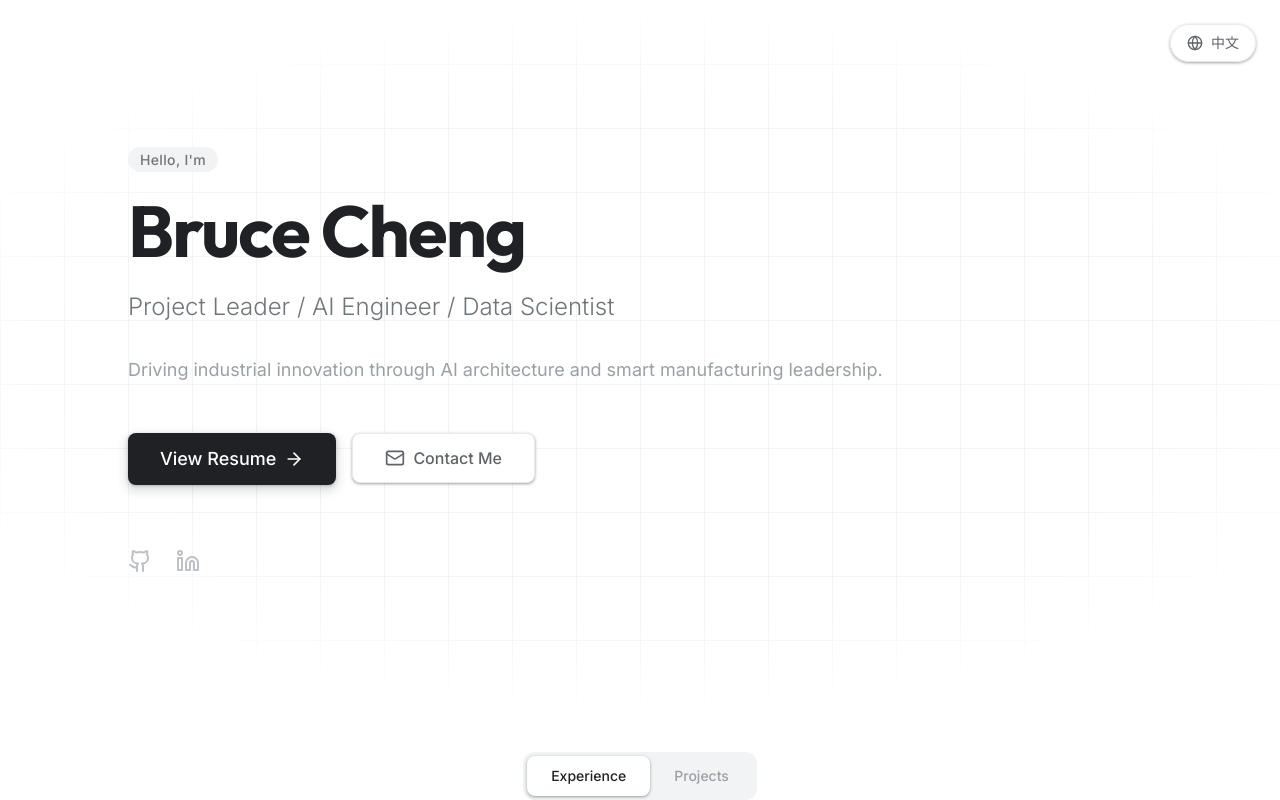
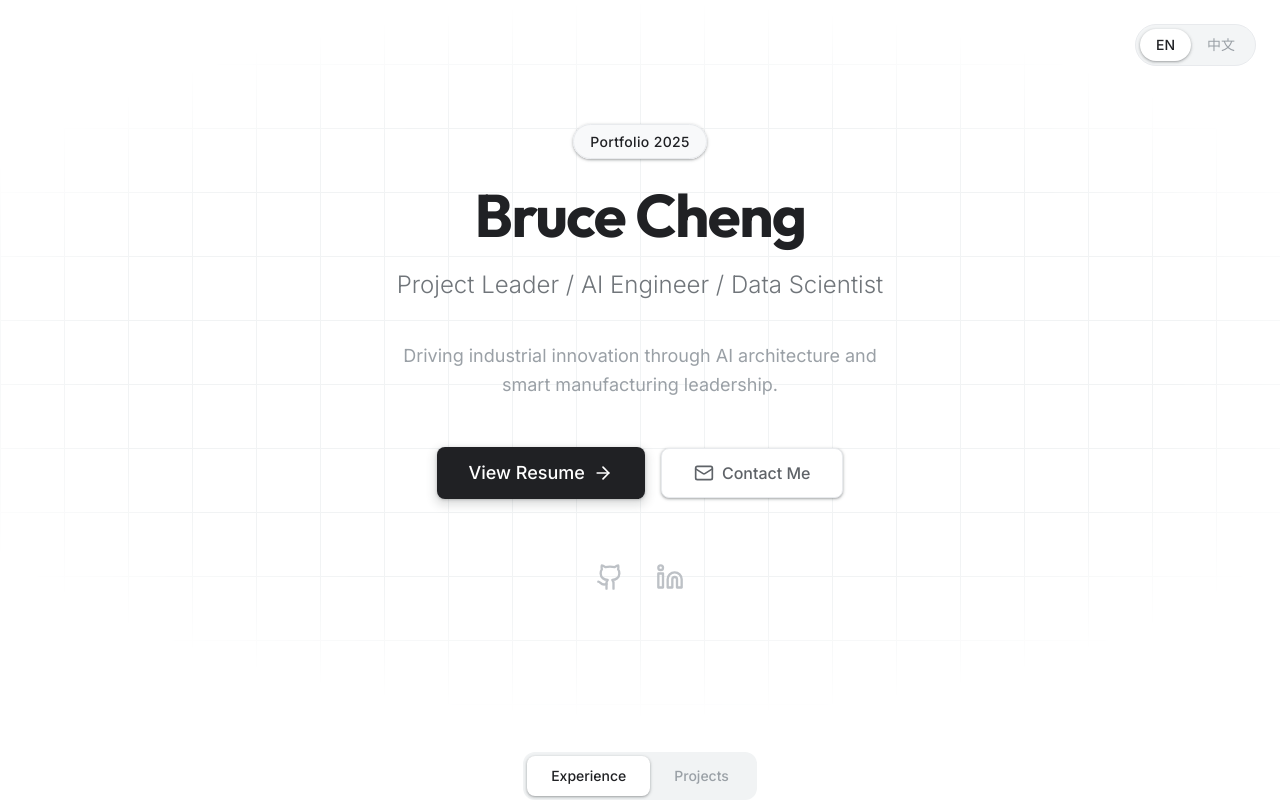
Before and after one commit to bruce-lcz/bruce-lcz.github.io, a React (Vite) app: page / in a window 1280 px wide. Shown: the top 800 px of the page. Built offline with nearby package versions, Linux system fonts and the light colour scheme.

Commit message:
feat: update hero UI, fix LinkedIn link, and add favicon

```diff
--- a/index.html
+++ b/index.html
@@ -1,14 +1,17 @@
 <!doctype html>
 <html lang="en">
+
 <head>
   <meta charset="UTF-8" />
-    <link rel="icon" type="image/svg+xml" href="/vite.svg" />
+  <link rel="icon" type="image/svg+xml" href="/favicon.svg" />
   <meta name="viewport" content="width=device-width, initial-scale=1.0" />
-    <title>Bruce Cheng | Portfolio</title>
+  <title>Bruce Cheng</title>
   <meta name="description" content="Portfolio of Bruce Cheng - Project Leader, AI Engineer, and Data Scientist." />
 </head>
+
 <body>
   <div id="root"></div>
   <script type="module" src="/src/main.tsx"></script>
 </body>
+
 </html>
--- a/src/components/Hero.tsx
+++ b/src/components/Hero.tsx
@@ -7,51 +7,64 @@ export const Hero = () => {
     const { identity, links } = config;
 
     return (
-        <section className="relative min-h-[90vh] flex flex-col justify-center px-6 lg:px-20 py-20 bg-white overflow-hidden">
+        <section className="relative min-h-[90vh] flex flex-col justify-center items-center px-6 py-20 bg-white overflow-hidden">
             {/* Minimal Grid Background Pattern */}
             <div className="absolute inset-0 bg-[linear-gradient(to_right,#f1f3f4_1px,transparent_1px),linear-gradient(to_bottom,#f1f3f4_1px,transparent_1px)] bg-[size:4rem_4rem] [mask-image:radial-gradient(ellipse_60%_50%_at_50%_50%,#000_70%,transparent_100%)] pointer-events-none" />
 
             {/* Language Toggle */}
             <div className="absolute top-6 right-6 z-20">
-                <button
-                    onClick={toggleLanguage}
-                    className="flex items-center gap-2 px-4 py-2 rounded-full bg-white/80 backdrop-blur-sm border border-gray-200 shadow-sm hover:shadow-md transition-all text-sm font-medium text-gray-700 hover:text-primary"
-                >
-                    <Globe className="w-4 h-4" />
-                    <span>{language === 'en' ? '中文' : 'English'}</span>
-                </button>
+                <div className="flex bg-gray-100/80 backdrop-blur-sm p-1 rounded-full border border-gray-200">
+                    <button
+                        onClick={() => language !== 'en' && toggleLanguage()}
+                        className={`px-4 py-1.5 rounded-full text-sm font-medium transition-all ${language === 'en'
+                                ? 'bg-white text-gray-900 shadow-sm'
+                                : 'text-gray-500 hover:text-gray-900'
+                            }`}
+                    >
+                        EN
+                    </button>
+                    <button
+                        onClick={() => language !== 'zh' && toggleLanguage()}
+                        className={`px-4 py-1.5 rounded-full text-sm font-medium transition-all ${language === 'zh'
+                                ? 'bg-white text-gray-900 shadow-sm'
+                                : 'text-gray-500 hover:text-gray-900'
+                            }`}
+                    >
+                        中文
+                    </button>
+                </div>
             </div>
 
             <motion.div
                 initial={{ opacity: 0, y: 20 }}
                 animate={{ opacity: 1, y: 0 }}
                 transition={{ duration: 0.6, ease: "easeOut" }}
-                className="max-w-5xl w-full mx-auto z-10 text-left"
+                className="text-center max-w-4xl mx-auto z-10"
             >
-                <div className="inline-block mb-6">
-                    <span className="px-3 py-1 rounded-full bg-gray-100 text-gray-600 text-sm font-medium tracking-wide">
-                        Hello, I'm
+                <div className="inline-block mb-8">
+                    <span className="px-4 py-2 rounded-full bg-gray-50 text-gray-900 border border-gray-200 text-sm font-medium tracking-wide shadow-sm">
+                        Portfolio 2025
                     </span>
                 </div>
 
-                <h1 className="text-5xl md:text-7xl font-bold mb-6 tracking-tight text-gray-900 leading-[1.1]">
+                <h1 className="text-4xl md:text-6xl font-bold mb-6 tracking-tight text-gray-900 leading-[1.2]">
                     {identity.name}
                 </h1>
 
-                <p className="text-xl md:text-2xl font-light text-gray-600 max-w-2xl mb-8 leading-relaxed">
+                <p className="text-xl md:text-2xl font-light text-gray-600 max-w-2xl mx-auto mb-10 leading-relaxed">
                     {identity.role}
                 </p>
 
-                <p className="text-lg text-gray-500 max-w-3xl mb-12 leading-relaxed">
+                <p className="text-lg text-gray-500 max-w-lg mx-auto mb-12 leading-relaxed">
                     {identity.tagline}
                 </p>
 
-                <div className="flex flex-col sm:flex-row items-start gap-4 mb-16">
+                <div className="flex flex-col sm:flex-row items-center justify-center gap-4 mb-16">
                     <a
                         href={links.resume}
                         target="_blank"
                         rel="noopener noreferrer"
-                        className="flex items-center gap-2 bg-gray-900 text-white px-8 py-3 rounded-lg font-medium text-lg hover:bg-gray-800 transition-all shadow-md hover:shadow-lg"
+                        className="flex items-center gap-2 bg-gray-900 text-white px-8 py-3 rounded-lg font-medium text-lg hover:bg-gray-800 transition-all shadow-md hover:shadow-lg translate-y-0 hover:-translate-y-1 duration-200"
                     >
                         View Resume
                         <ArrowRight className="w-5 h-5" />
@@ -65,7 +78,7 @@ export const Hero = () => {
                     </a>
                 </div>
 
-                <div className="flex justify-start gap-6">
+                <div className="flex justify-center gap-8">
                     {links.github && (
                         <a
                             href={links.github}
@@ -73,7 +86,7 @@ export const Hero = () => {
                             rel="noopener noreferrer"
                             className="text-gray-400 hover:text-gray-900 transition-colors"
                         >
-                            <Github className="w-6 h-6" />
+                            <Github className="w-7 h-7" />
                         </a>
                     )}
                     {links.linkedin && (
@@ -83,7 +96,7 @@ export const Hero = () => {
                             rel="noopener noreferrer"
                             className="text-gray-400 hover:text-[#0077b5] transition-colors"
                         >
-                            <Linkedin className="w-6 h-6" />
+                            <Linkedin className="w-7 h-7" />
                         </a>
                     )}
                 </div>
--- a/src/data/config.zh.ts
+++ b/src/data/config.zh.ts
@@ -10,7 +10,7 @@ export const configZh: Config = {
     },
     links: {
         github: "https://github.com/bruce-lcz",
-        linkedin: "https://www.linkedin.com/in/bruce-cheng-0814",
+        linkedin: "https://www.linkedin.com/in/力誠-鄭-036b721b9",
 
         email: "mailto:bruce.zheng0814@gmail.com",
     },
```
Also changed, not shown: public/favicon.svg (added). Lines whose indentation alone changed are shown as unchanged.
